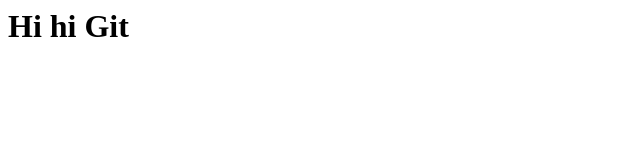
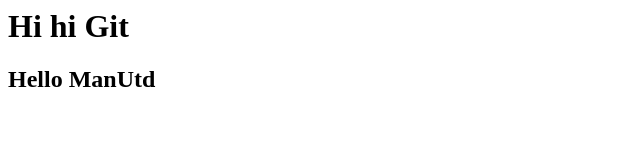
Before and after one commit to dom2411edinstvo/Study_Frontend, a plain HTML site: page index.html in a window 1280 px wide. Shown: the whole page, without its empty margins (0-640 px from the left). Drawn offline with Linux system fonts and the light colour scheme.

Commit message:
Bad commit

```diff
--- a/index.html
+++ b/index.html
@@ -1 +1,2 @@
 <h1>Hi hi Git</h1>
+<h2>Hello ManUtd</h2>
```
